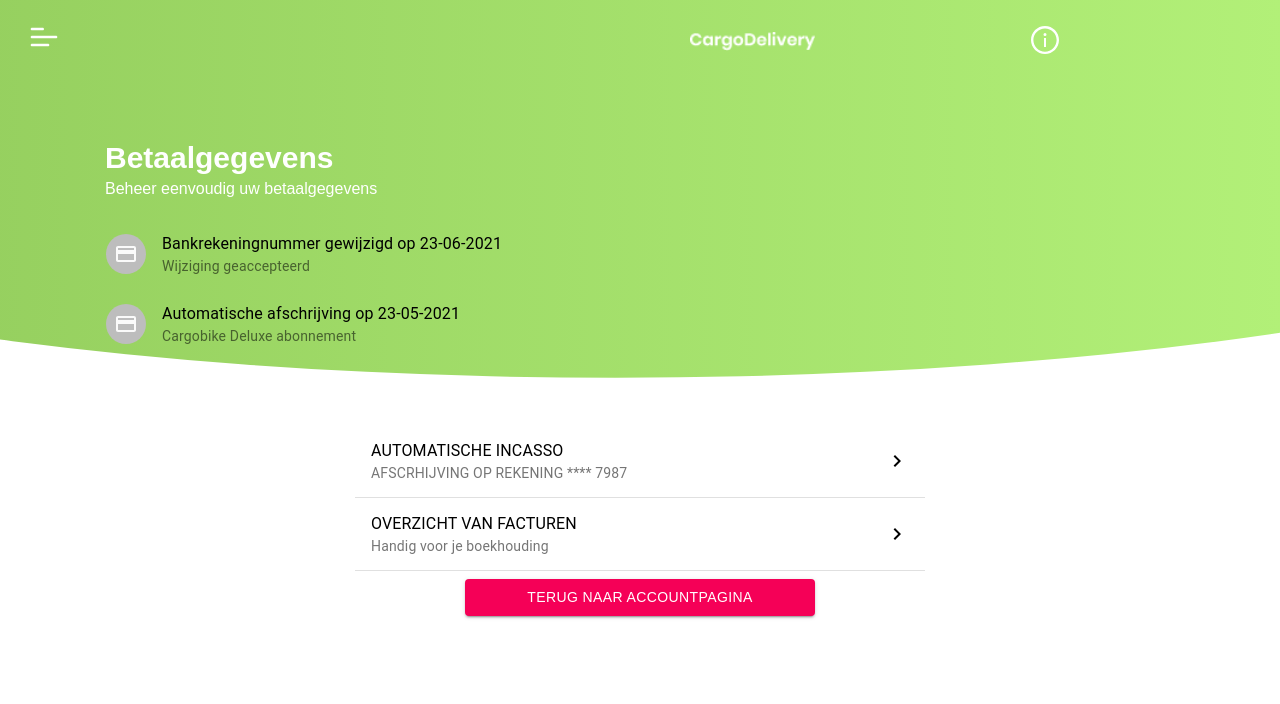
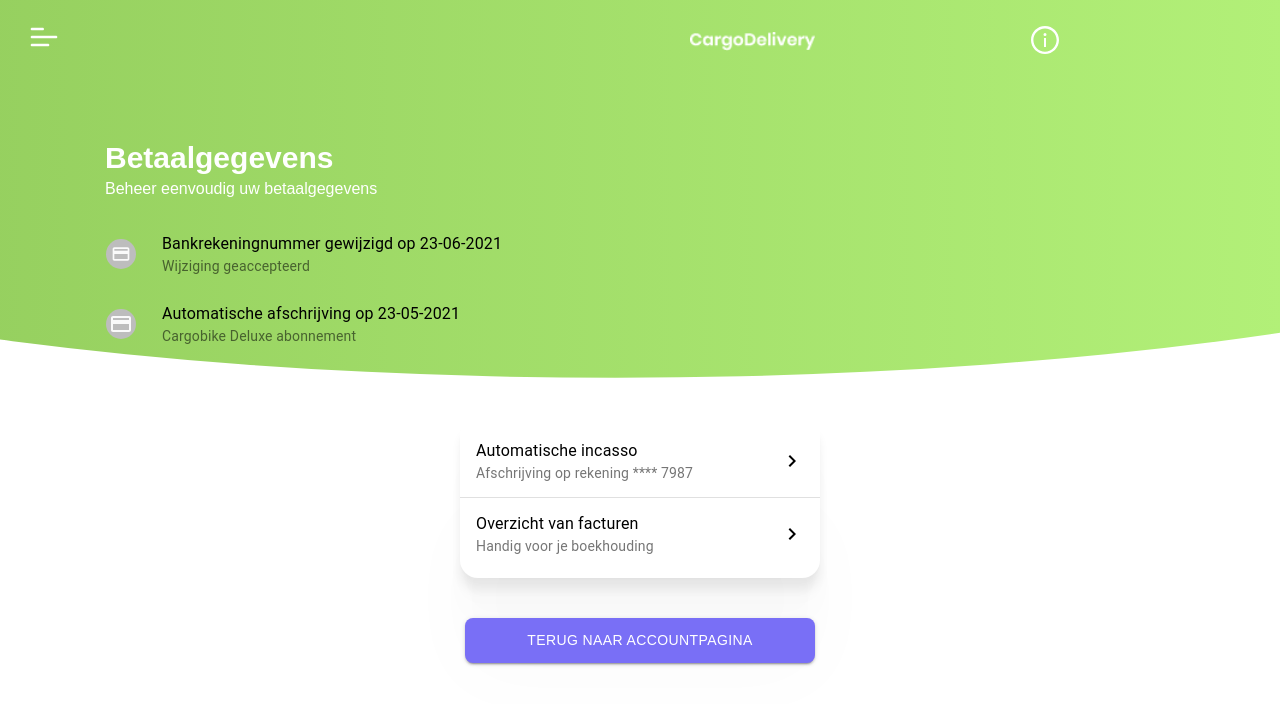
Before and after one commit to ajnjanssen/cargobike, a React (Create React App) app in the folder cargobike/: page /UserInformationData in a window 1280 px wide. Shown: the top 704 px of the page. Built offline with nearby package versions, Linux system fonts and the light colour scheme.

Commit message:
Update accountgegevens

```diff
--- a/cargobike/src/pages/UserInformationData.js
+++ b/cargobike/src/pages/UserInformationData.js
@@ -43,16 +43,19 @@ function UserInformationData() {
                     </Row>
                     <Row style={{paddingLeft:'20px'}}>
                     <List className={classes.root}>
-                        <ListItem>
-                            <ListItemAvatar>
+
+                    <ListActiviteit>
+                        <ListItem >
+                            <ListItemAvatar >
                             <Avatar>
-                                <PaymentIcon />
+                                <PaymentIcon fontSize="small" />
                             </Avatar>
                             </ListItemAvatar>
                             <ListItemText
                             primary="Bankrekeningnummer gewijzigd op 23-06-2021"
                             secondary="Wijziging geaccepteerd"
                             />
+
 
                         </ListItem>
                         <ListItem>
@@ -66,7 +69,10 @@ function UserInformationData() {
                             secondary="Cargobike Deluxe abonnement"
                             />
                         </ListItem>
+                        </ListActiviteit>
                         </List>
+
+
 
                         </Row>
 
@@ -79,13 +85,13 @@ function UserInformationData() {
             <List component="nav" className={classes.root} aria-label="mailbox folders">
                 <ListItem button>
                     <ListItemText
-                    primary="AUTOMATISCHE INCASSO"
-                    secondary="AFSCRHIJVING OP REKENING **** 7987"/>
+                    primary="Automatische incasso"
+                    secondary="Afschrijving op rekening **** 7987"/>
                     <ChevronRightIcon />
                 </ListItem>
                 <Divider />
-                <ListItem button divider>
-                    <ListItemText primary="OVERZICHT VAN FACTUREN"
+                <ListItem button >
+                    <ListItemText primary="Overzicht van facturen"
                     secondary="Handig voor je boekhouding"
                     />
                     <ChevronRightIcon />
@@ -96,11 +102,13 @@ function UserInformationData() {
                 </ListRedirects>
 
                 <ListRedirects>
+
             <Button onClick={handleClick} variant="contained" min-width="300px" color="secondary">
                 Terug naar accountpagina
             </Button>
 
                 </ListRedirects>
+
             </Container>
         </div>
     )
@@ -122,5 +130,24 @@ const ListRedirects = styled.div`
 
     > .MuiButton-root{
         min-width:350px;
+        margin-top: 40px;
+        background-color: #796FF6;
+        height: 45px;
+        border-radius: 8px;
+    } > .MuiList-root {
+        background-color: #fff;
+        border-radius: 18px;
+        box-shadow: 0 2.8px 2.2px rgb(0 0 0 / 1%), 0 6.7px 5.3px rgb(0 0 0 / 1%), 0 12.5px 10px rgb(0 0 0 / 6%), 0 22.3px 17.9px rgb(0 0 0 / 1%), 0 41.8px 33.4px rgb(0 0 0 / 1%), 0 100px 80px rgb(0 0 0 / 2%);
+        max-width: 360px;
+        font-size: 0.875rem!important;
+
+    } > .MuiTypography-body1 {
+            font-size: 0.875rem!important;
     }
 `
+const ListActiviteit = styled.div`
+    .MuiAvatar-root{
+        width: 30px;
+        height: 30px;
+    }
+`
```
